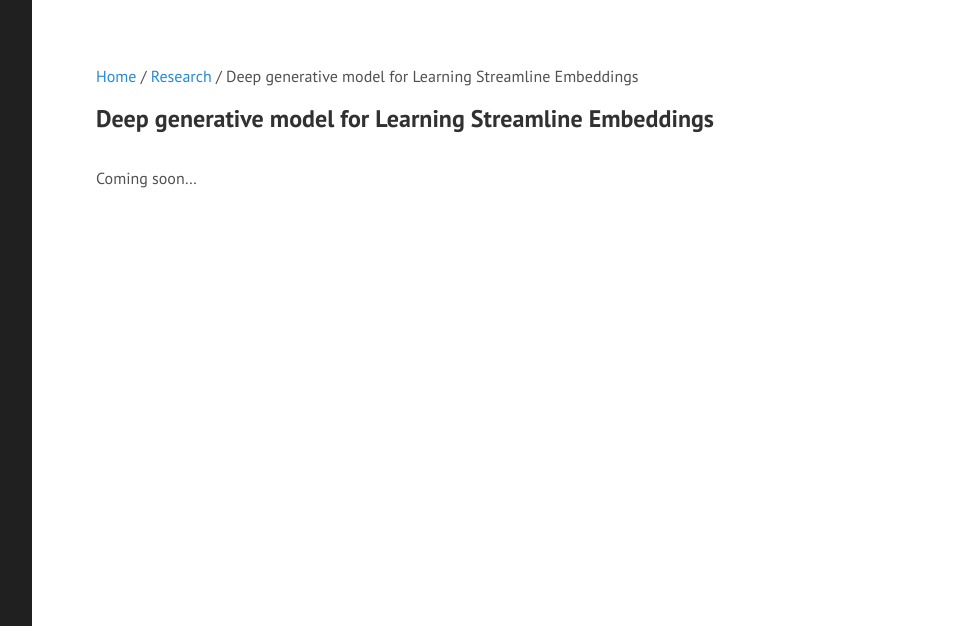
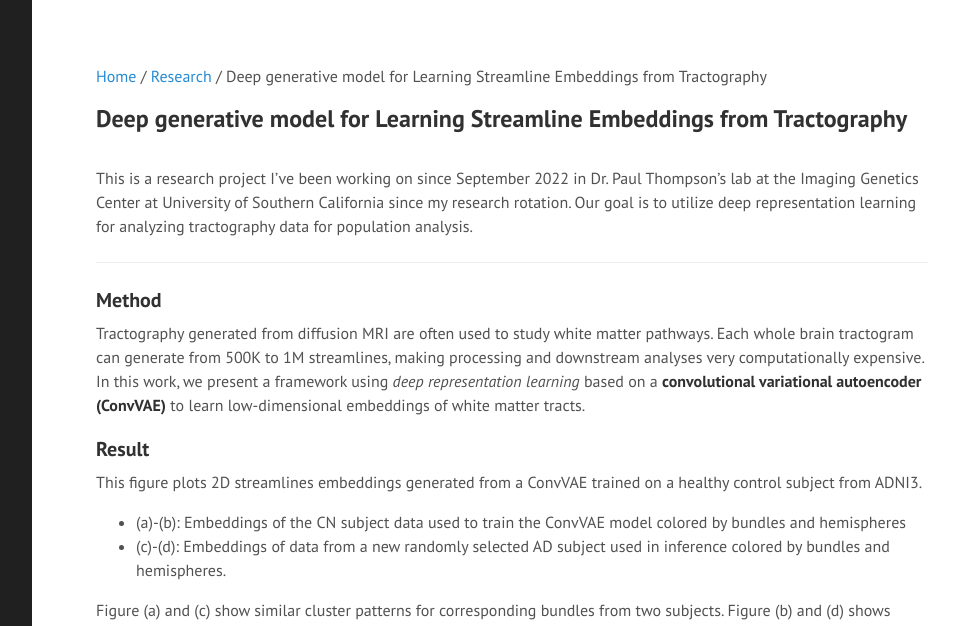
Before and after one commit to wendyfyx/wendyfyx.github.io, a Jekyll site: the page built from _research/2022-04-convvae.md, in a window 1280 px wide and 1400 px high. Shown: the top 626 px of the window, without its empty margins (272-1227 px from the left). Built offline with Jekyll 4.4.1, drawn with Linux system fonts in a browser that asks for light colours; some web fonts are replaced; some of the changed text lies outside the part shown.

Commit message:
Update recent news and ConvVAE project

```diff
--- a/_research/2022-04-convvae.md
+++ b/_research/2022-04-convvae.md
@@ -1,9 +1,42 @@
 ---
-title:  Deep generative model for Learning Streamline Embeddings
+title: Deep generative model for Learning Streamline Embeddings from Tractography
 layout: project
 date: 2022-04-12
 tagline: Research project advised by Dr. Paul Thompson @USC (2011-Present)
-description: Using variantional autoencoder to learning streamline embeddings from diffusion MRI
+description: Using a convolutional variantional autoencoder to learn low-dimensional embeddings of white matter tracts
 ---
 
-Coming soon...
+This is a research project I've been working on since September 2022 in Dr. Paul Thompson's lab at the Imaging Genetics Center at University of Southern California since my research rotation. Our goal is to utilize deep representation learning for analyzing tractography data for population analysis.
+
+<hr class="solid">
+
+### Method
+Tractography generated from diffusion MRI are often used to study white matter pathways. Each whole brain tractogram can generate from 500K to 1M streamlines, making processing and downstream analyses very computationally expensive. In this work, we present a framework using *deep representation learning* based on a **convolutional variational autoencoder (ConvVAE)** to learn low-dimensional embeddings of white matter tracts.
+
+### Result
+
+This figure plots 2D streamlines embeddings generated from a ConvVAE trained on a healthy control subject from ADNI3.
+- (a)-(b): Embeddings of the CN subject data used to train the ConvVAE model colored by bundles and hemispheres
+- (c)-(d): Embeddings of data from a new randomly selected AD subject used in inference colored by bundles and hemispheres.
+
+Figure (a) and (c) show similar cluster patterns for corresponding bundles from two subjects. Figure (b) and (d) shows distinction between left and right hemisphere, with the left hemisphere embeddings spanning more latent space.
+
+<figure style="margin-top:0.5em; margin-bottom:0.5em; display:flex; flex-direction:column; align-items:center;">
+    <img src="/assets/projects/220829-convvae/ismrm-2d-embeddings.png" alt="2D Embeddings" style="width:65%;"/>
+</figure>
+
+This figure shows the 2D embeddings, original streamlines and reconstructed streamlines for 4 select tracts.
+<figure style="margin-top:0.5em; margin-bottom:0.5em; display:flex; flex-direction:column; align-items:center;">
+    <img src="/assets/projects/220829-convvae/aaic-reconstruction.png" alt="Bundle Reconstruction" style="width:70%;"/>
+</figure>
+
+
+ConvVAE generates 2D embeddings that preserve bundles' spatial and shape information. It learns a smooth latent space from streamlines, which allows for meaningful decodings from sampled points and can be directly applied to new data. Distance-based algorithms can be used in downstream tasks, such as bundle labeling and intersubject comparisons.
+
+<hr class="solid">
+
+### Related Publications
+- **Feng Y**, Chandio BQ, Chattopadhyay T, Thomopoulos SI, Owens-Walton C, Jahanshad N, Garyfallidis E, Thompson PM (2022). *Deep generative model for learning tractography streamline embeddings based on Convolutional Variational Autoencoder.* ISMRM 2022, London, England, UK, May 07-12, 2022.
+
+### Code Availability
+-  ConvVAE model/training/inference on extracted RecoBundles of single subject ([Github](https://github.com/wendyfyx/FiberNet-ConvVAE)).
--- a/index.html
+++ b/index.html
@@ -30,8 +30,8 @@ title: Home
 
 <hr class="solid">
 
-<!-- <div class="index-title">Featured Work</div>
-text -->
+<div class="index-title">Featured Work</div>
+text
 
 
 <div class="index-title">Recent News</div>
--- a/public/css/hyde.css
+++ b/public/css/hyde.css
@@ -128,7 +128,7 @@ a.sidebar-nav-item:focus {
 
 @media (min-width: 48em) {
   .content {
-    max-width: 55rem;
+    max-width: 75rem;
     margin-left: 20rem;
     margin-right: 2rem;
   }
```
Also changed, not shown: _posts/2021-07-31-aaic.md (deleted, +0 -6 lines), _posts/2021-08-09-icibm.md (+2 -2 lines), _posts/2022-04-12-official-lab.md (+1 -1 lines), _posts/2022-05-09-ismrm.md (added, +6 -0 lines), assets/projects/220829-convvae/ismrm-interpolation.png (added), 2 other files.
